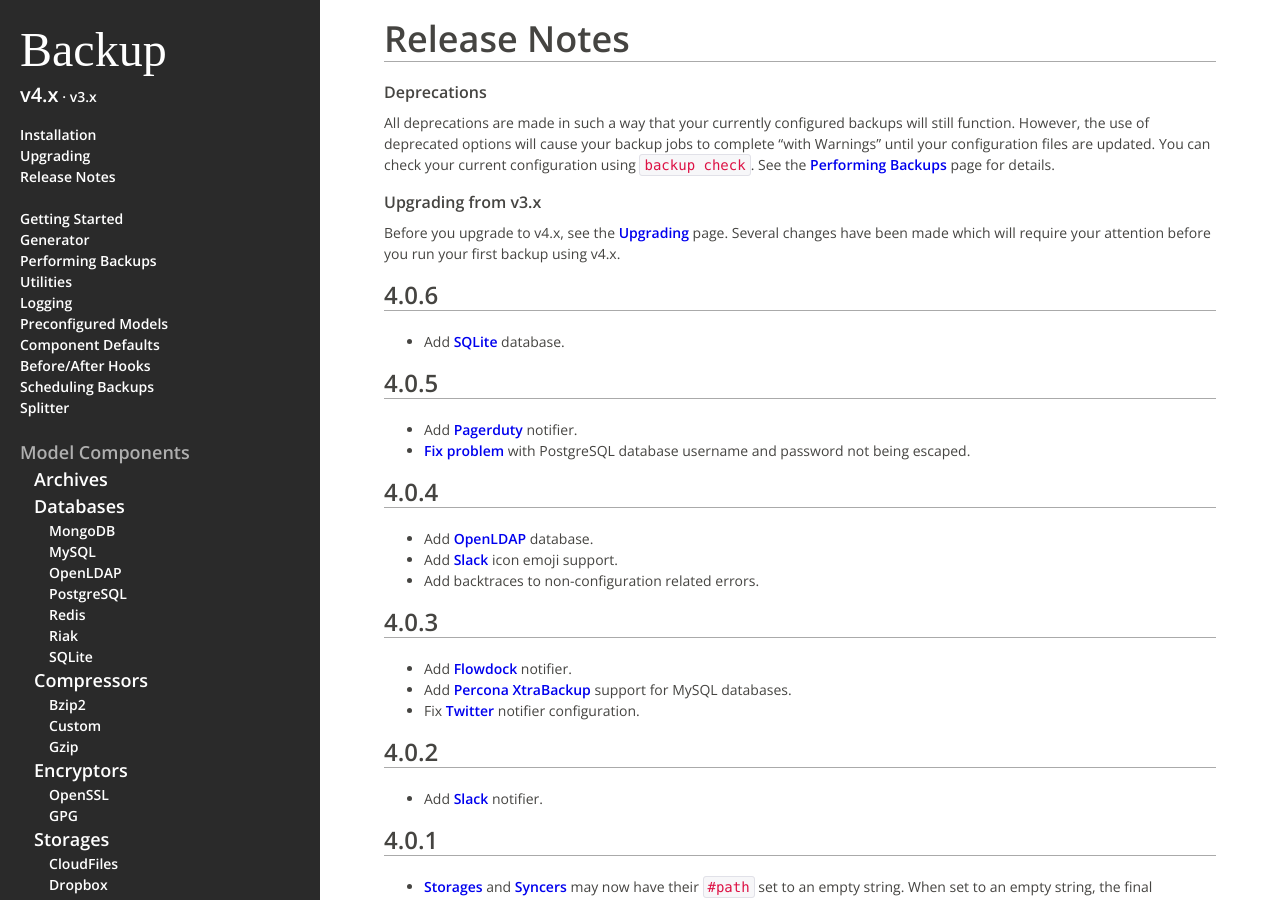
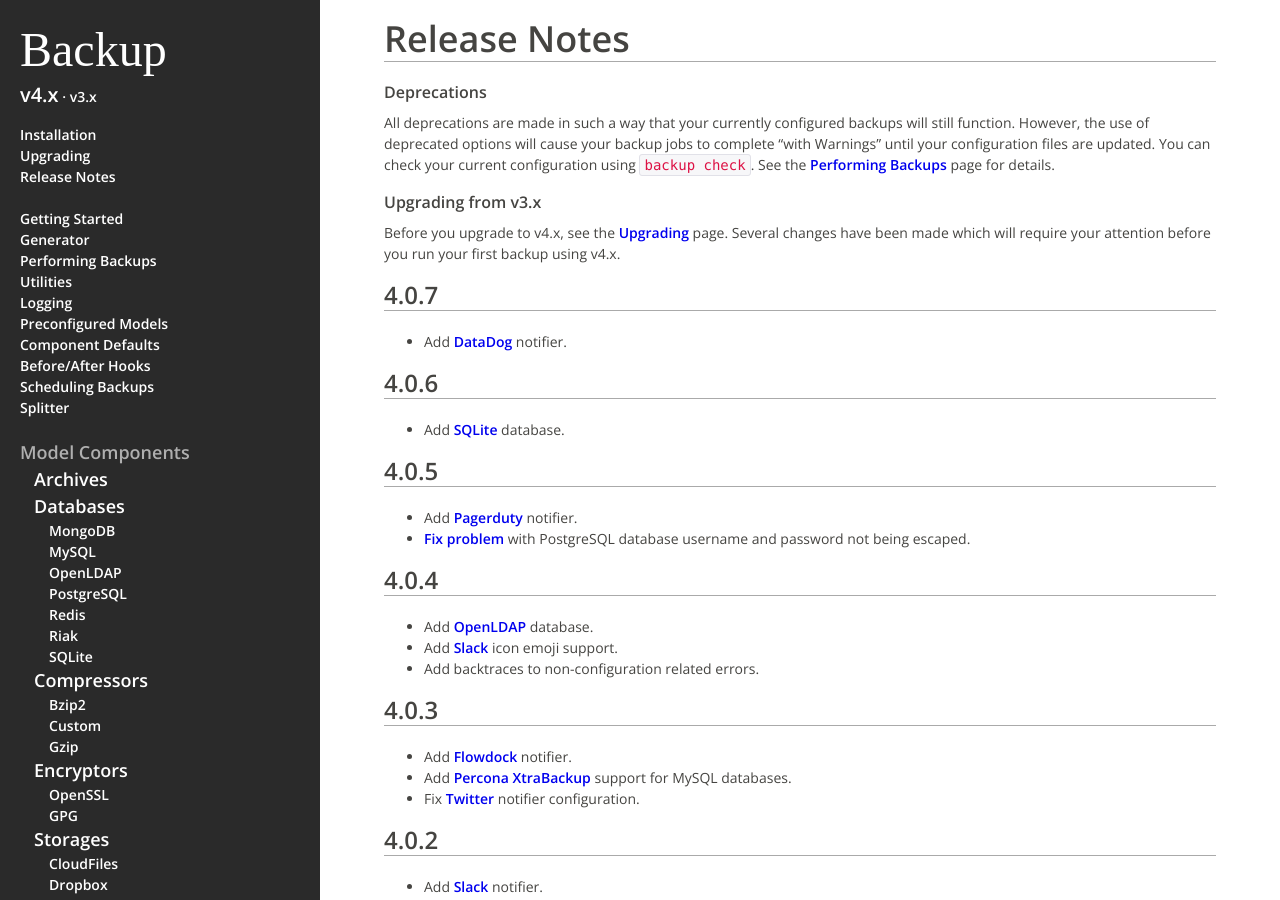
Before and after one commit to backup/backup, a Jekyll site: the page built from v4/release-notes/index.md, in a window 1280 px wide and 900 px high. Built offline with Jekyll 4.4.1, drawn with Linux system fonts in a browser that asks for light colours; some web fonts are replaced; Markdown is read by kramdown in place of the engine named in the settings.

Commit message:
Add datadog notifier to release notes page

```diff
--- a/v4/release-notes/index.md
+++ b/v4/release-notes/index.md
@@ -17,6 +17,11 @@ See the [Performing Backups][performing-backups] page for details.
 
 Before you upgrade to v4.x, see the [Upgrading][upgrading] page.
 Several changes have been made which will require your attention before you run your first backup using v4.x.
+
+4.0.7
+-----
+
+- Add [DataDog][notifier-datadog] notifier.
 
 4.0.6
 -----
```
